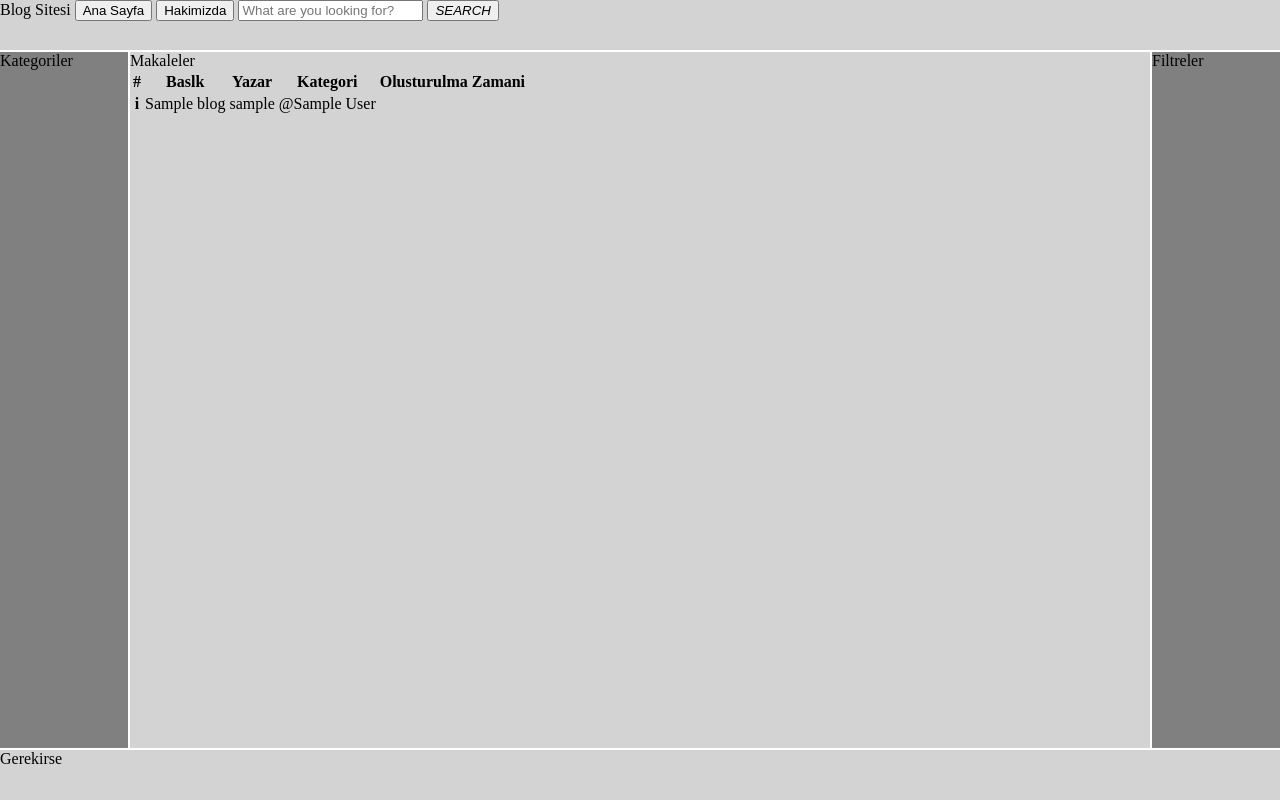
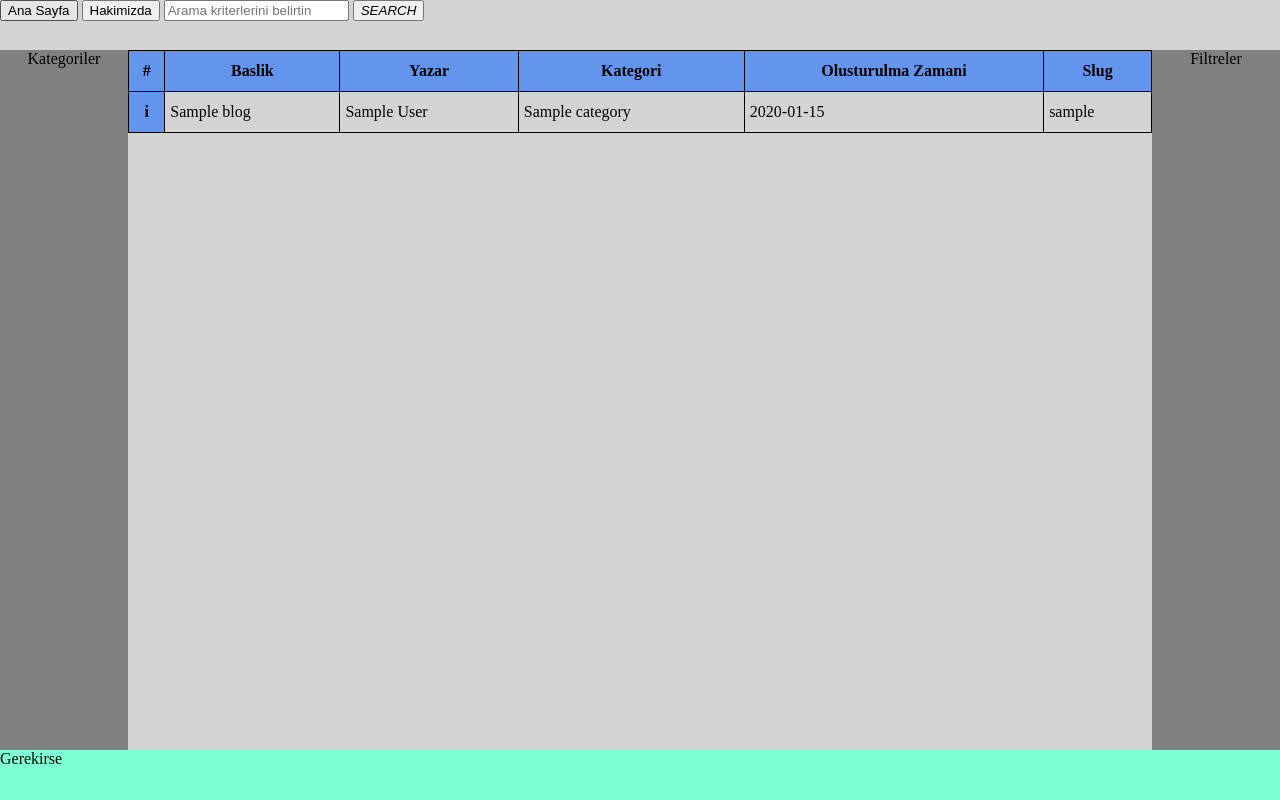
Before and after one commit to erdemkocak1/django-blog, a Django app: template templates/base.html in a window 1280 px wide. Run offline with Django 3.2, Linux system fonts and the light colour scheme; the template is opened without the code that fills it: most values are stand-ins (such as "Sample title", 1, 10 or a date in 2020); data that the repository does not hold is empty.

Commit message:
sayfaya yazdırma

```diff
--- a/django_blog/urls.py
+++ b/django_blog/urls.py
@@ -22,6 +22,7 @@ urlpatterns = [
     # path('admin/', admin.site.urls),
     # path('', views.index, name='index'),
     path('', admin.site.urls),
-    path('blog/', views.blog, name='blog'),
+    path('blog/', views.blog),
+    path('blog/detay/', views.blogdetay),
 
 ]
--- a/templates/base.html
+++ b/templates/base.html
@@ -6,7 +6,7 @@
         grid-template-areas: "header header header" "nav article ads" "footer footer footer";
         grid-template-rows: 50px 1fr 50px;
         grid-template-columns: 10% 1fr 10%;
-        grid-gap: 2px;
+        grid-gap: 0px;
         background: white;
         height: 100vh;
         margin: 0;
@@ -18,18 +18,22 @@
 
     #pageFooter {
         grid-area: footer;
+        background: aquamarine;
     }
 
     #makaleler {
         grid-area: article;
+
     }
 
     #kategoriler {
         grid-area: nav;
+        text-align: center;
     }
 
     #filtreler {
         grid-area: ads;
+        text-align: center;
     }
 
      nav, div {
@@ -41,27 +45,46 @@
         padding: 0px;
         background: lightgray;
     }
+
+        table{
+        background: lightgrey;
+        border-collapse: collapse;
+        width: 100%;
+        position: center;
+    }
+
+
+table, th, td {
+    border: 1px solid black;
+    height: 30px;
+     padding: 5px;
+}
+th{
+    background: cornflowerblue;
+}
+
 </style>
 <body>
-<header id="pageHeader">Blog Sitesi
+<header id="pageHeader">
     <button id="button">Ana Sayfa</button>
     <button id="button">Hakimizda</button>
-      <input type="text" class="searchTerm" placeholder="What are you looking for?">
+      <input type="text" class="searchTerm" placeholder="Arama kriterlerini belirtin">
       <button type="submit" class="searchButton">
         <i class="fa fa-search">SEARCH</i>
      </button>
 
 </header>
 
-<article id="makaleler">Makaleler
-<table class="table table-dark">
+<article id="makaleler" >
+<table class="table table-hover table-dark" align="center" >
   <thead>
     <tr>
       <th scope="col">#</th>
-      <th scope="col">Baslk</th>
+      <th scope="col">Baslik</th>
       <th scope="col">Yazar</th>
       <th scope="col">Kategori</th>
       <th scope="col">Olusturulma Zamani</th>
+        <th scope="col">Slug</th>
     </tr>
   </thead>
   <tbody>
@@ -69,14 +92,17 @@
     <tr>
       <th scope="row">i</th>
       <td>{{ i.title }}</td>
+      <td>{{ i.author }}</td>
+      <td>{{ i.category }}</td>
+      <td>{{ i.dateet }}</td>
       <td>{{ i.slug }}</td>
-      <td>@{{ i.author }}</td>
+
     </tr>
+
   {% endfor %}
 
   </tbody>
 </table>
-
 </article>
 <nav id="kategoriler">Kategoriler</nav>
 <div id="filtreler">Filtreler</div>
--- a/uygulama/models.py
+++ b/uygulama/models.py
@@ -1,4 +1,6 @@
 from django.db import models
+
+
 
 
 class Category(models.Model):
--- a/uygulama/views.py
+++ b/uygulama/views.py
@@ -15,3 +15,8 @@ def blog(request):
     return render(request, 'main.html', {'blog_list': blog_list})
 
     # return mark_safe (blog_list)
+
+def blogdetay(request,slug):
+    blog_detay = Blog.objects.get(slug=slug)
+
+    return render(request, 'blog_detay.html', {'blog_detay': blog_detay})
```
Also changed, not shown: templates/main.html (+4 -5 lines).
